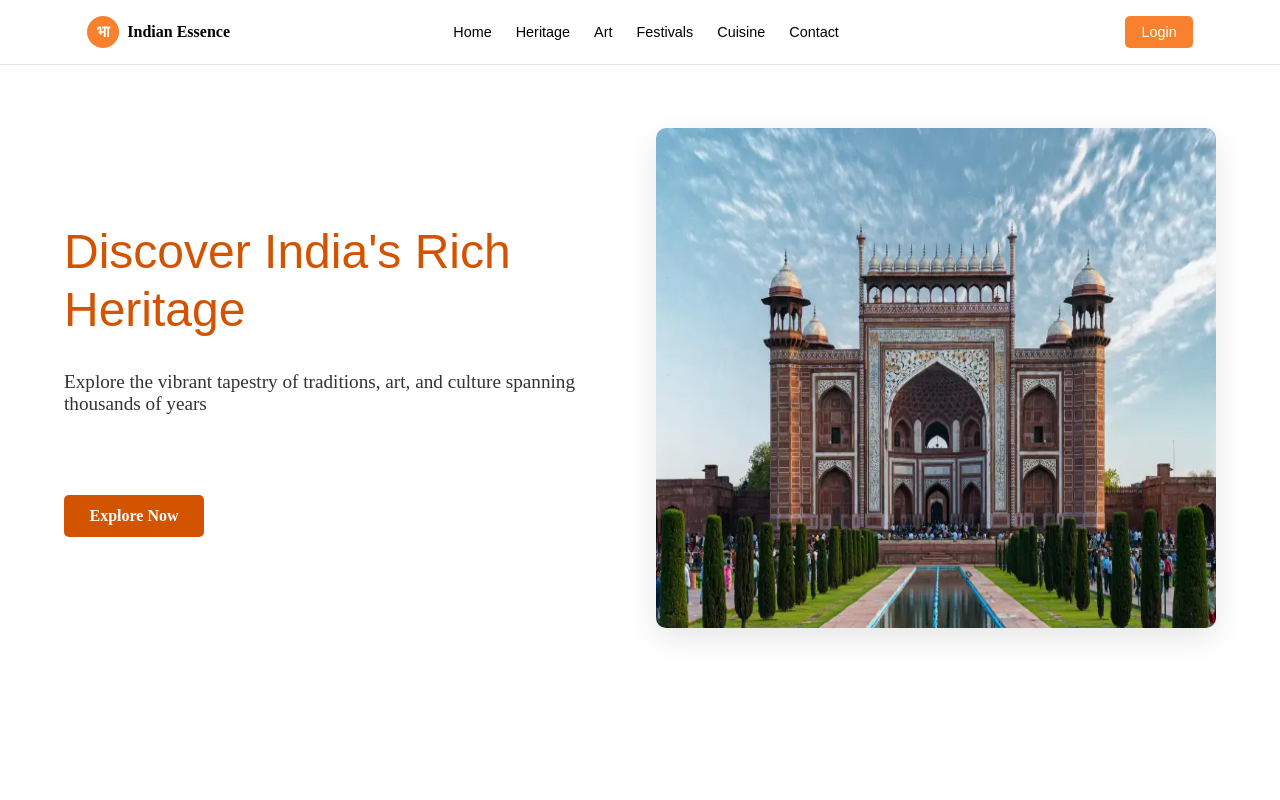
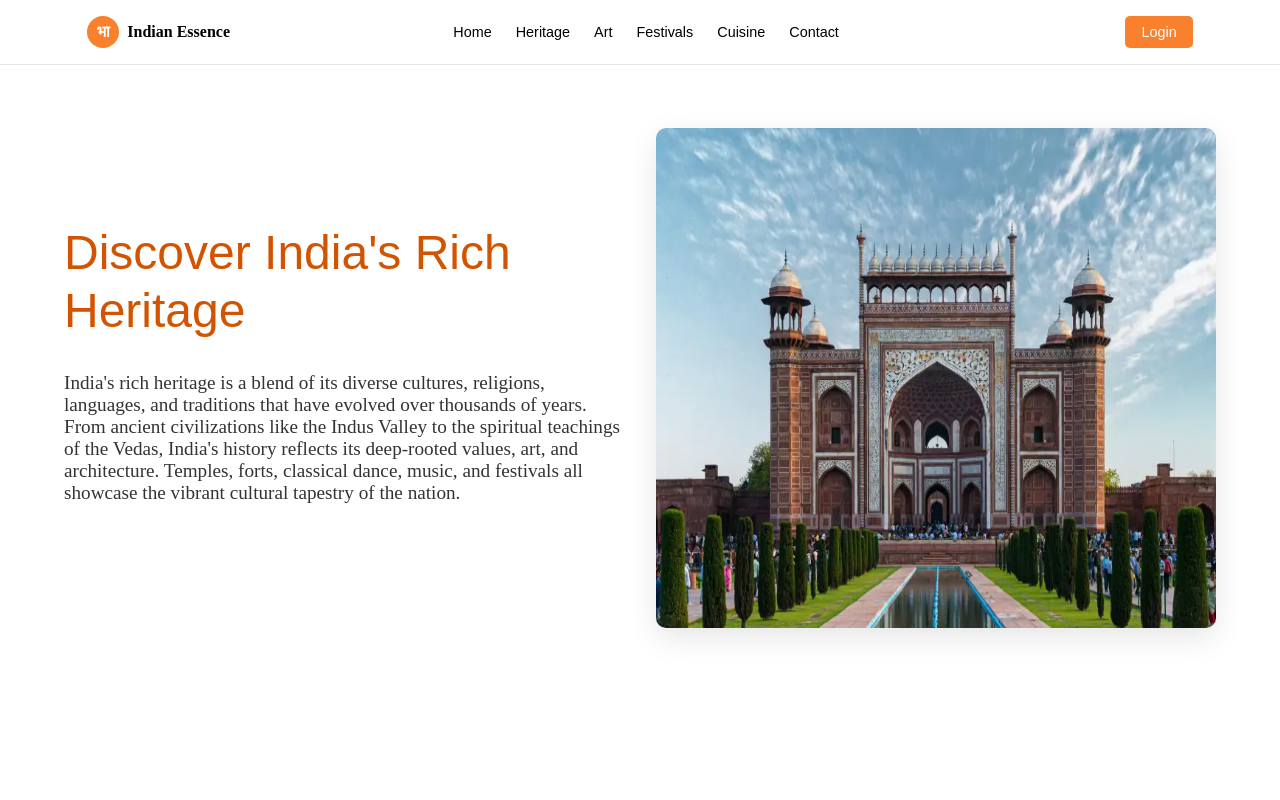
Before and after one commit to prasadmahind123/IndianCulture, a React (Vite) app: page /heritage in a window 1280 px wide. Shown: the top 800 px of the page. Built offline with nearby package versions, Linux system fonts and the light colour scheme; no server answers.

Commit message:
Update Heritage.jsx

```diff
--- a/src/Pages/Heritage.jsx
+++ b/src/Pages/Heritage.jsx
@@ -39,8 +39,7 @@ export default function Heritage() {
         <section className="hero">
             <div className="hero-content">
                 <h1>Discover India&apos;s Rich Heritage</h1>
-                <p>Explore the vibrant tapestry of traditions, art, and culture spanning thousands of years</p>
-                <button className="primary-button">Explore Now</button>
+                <p>India&apos;s rich heritage is a blend of its diverse cultures, religions, languages, and traditions that have evolved over thousands of years. From ancient civilizations like the Indus Valley to the spiritual teachings of the Vedas, India's history reflects its deep-rooted values, art, and architecture. Temples, forts, classical dance, music, and festivals all showcase the vibrant cultural tapestry of the nation.</p>
             </div>
             <div className="hero-image">
                 <img
```
